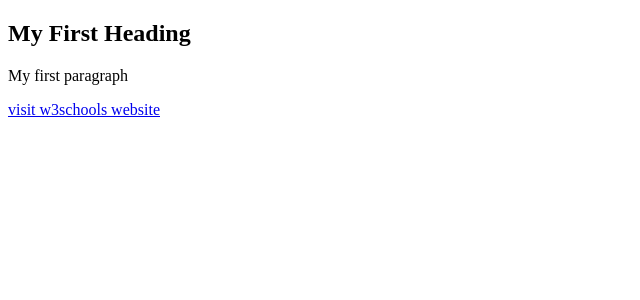
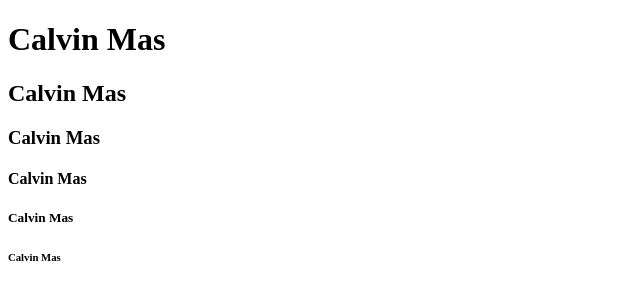
Before and after one commit to IAmCalvinMas/IAmCalvinMas, a plain HTML site: page index.html in a window 1280 px wide. Shown: the whole page, without its empty margins (0-640 px from the left). Drawn offline with Linux system fonts and the light colour scheme.

Commit message:
headings

```diff
--- a/index.html
+++ b/index.html
@@ -6,9 +6,12 @@
 	</head>
 	<body>
 		<header>
-			<h2>My First Heading</h2>
-			<p>My first paragraph</p>
-			<a href="https://www.w3schools.com">visit w3schools website</a>
+		 <h1>Calvin Mas</h1>
+		  <h2>Calvin Mas</h2>
+		  <h3>Calvin Mas</h3>
+		  <h4>Calvin Mas</h4>
+		  <h5>Calvin Mas</h5>
+		  <h6>Calvin Mas</h6>
 		</header>
 	</body>
 </html>
```
